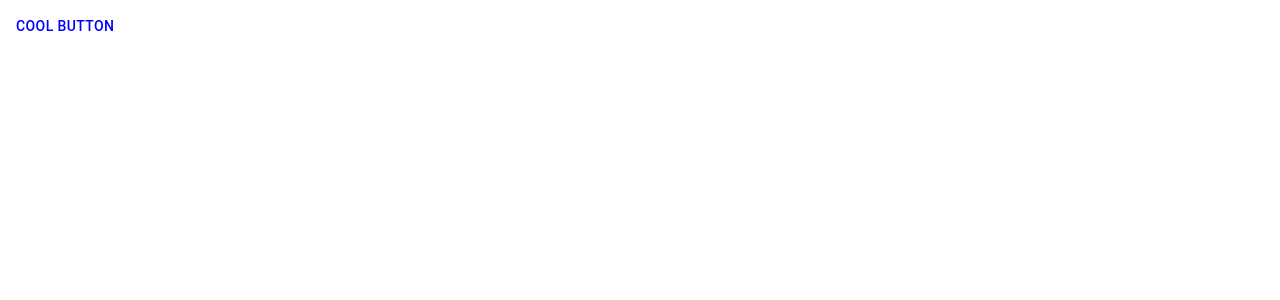
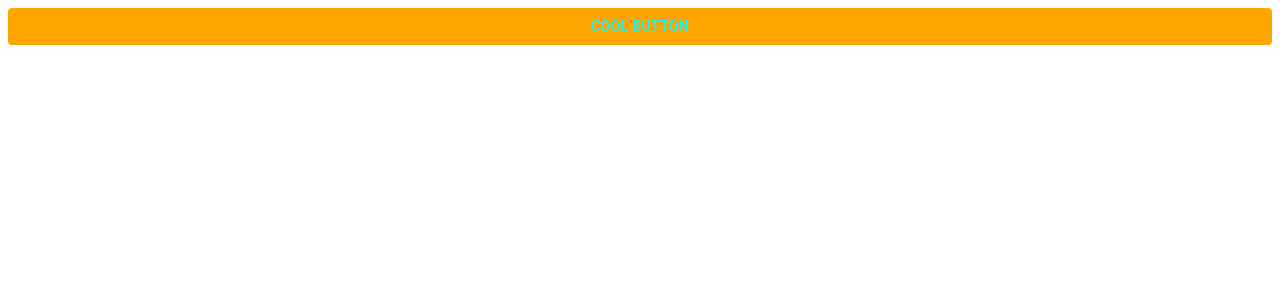
Before and after one commit to fang-wenlee/MaterialUi, a React (Create React App) app: page / in a window 1280 px wide. Shown: the top 300 px of the page. Built offline with nearby package versions, Linux system fonts and the light colour scheme.

Commit message:
use Theme and props use Theme and props with material uI

```diff
--- a/src/App.js
+++ b/src/App.js
@@ -2,6 +2,6 @@ import React from "react";
 import CoolButton from "./CoolButton";
 
 export default function App() {
-  const cool = true;
-  return <CoolButton cool={cool} />;
+  // const cool = true;
+  return <CoolButton cool={true} />;
 }
--- a/src/CoolButton.js
+++ b/src/CoolButton.js
@@ -2,14 +2,37 @@ import React from "react";
 import Button from "@material-ui/core/Button";
 import { makeStyles } from "@material-ui/core/styles";
 
-const useStyles = makeStyles({
-  buttonStyle: { color: (props) => (props.cool ? "blue" : "yellow") }
-});
+// const useStyles = makeStyles({
+//   buttonStyle: { color: (props) => (props.cool ? "blue" : "yellow") }
+// });
+
+// const useStyles = makeStyles({
+//   buttonStyle: (props) => {
+//     return {
+//       color: props.cool ? "red" : "yellow",
+//       backgroundColor: props.cool ? "orange" : "green"
+//     };
+//   }
+// });
+//apply theem
+const useStyles = makeStyles((theme) => ({
+  buttonStyle: (props) => {
+    return {
+      color: props.cool ? "red" : "yellow",
+      [theme.breakpoints.up("sm")]: { color: "cyan" },
+      backgroundColor: props.cool ? "orange" : "green"
+    };
+  }
+}));
 
 const CoolButton = (props) => {
   const classes = useStyles(props);
 
-  return <Button className={classes.buttonStyle}>Cool button</Button>;
+  return (
+    <Button fullWidth className={classes.buttonStyle}>
+      Cool button
+    </Button>
+  );
 };
 
 export default CoolButton;
```
